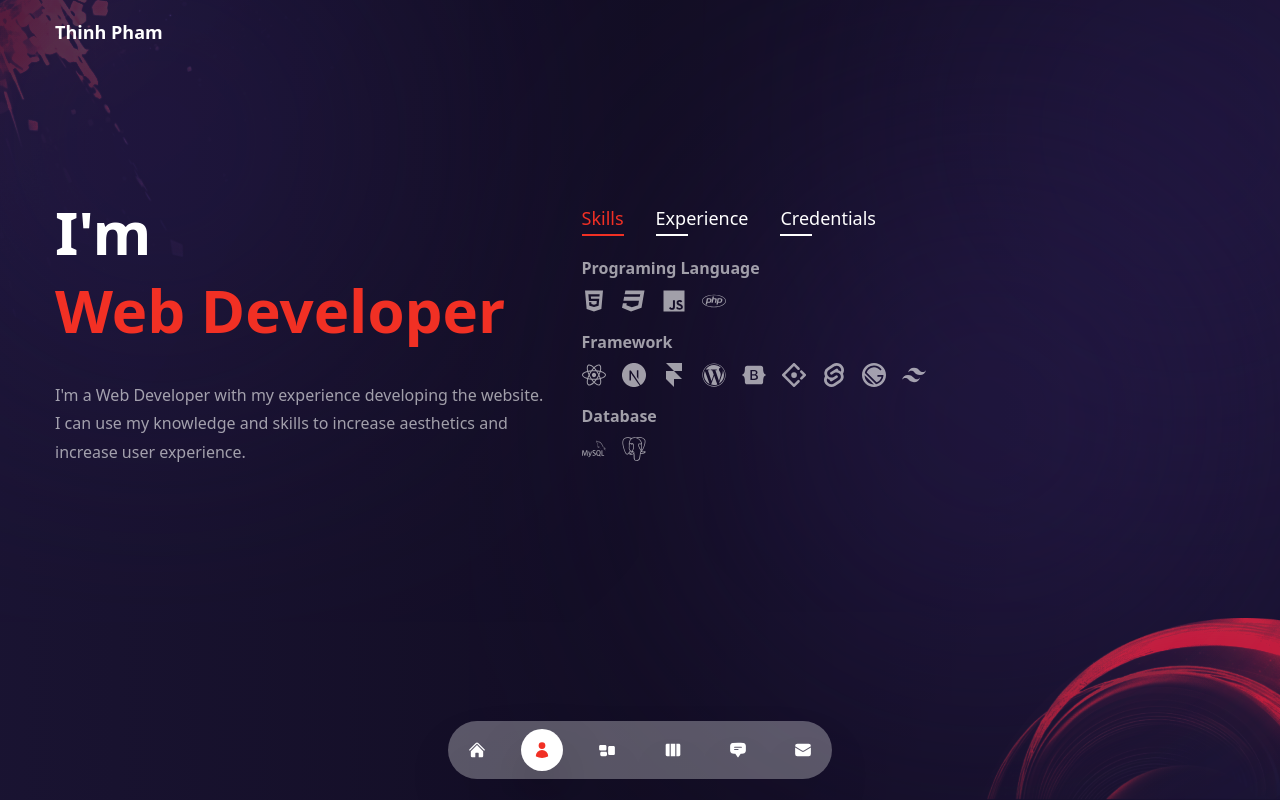
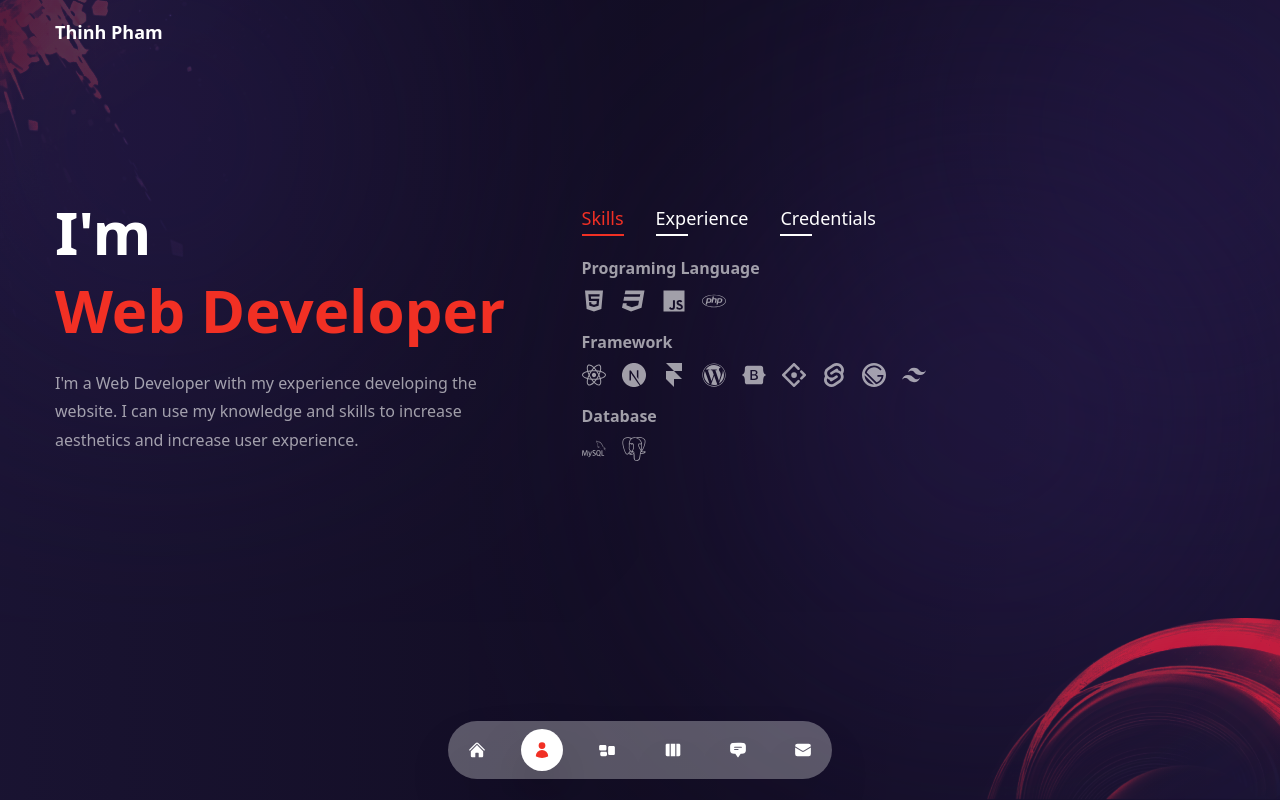
Before and after one commit to thinhpham311-dev/portfolio-profile, a Next.js app: page /about in a window 1280 px wide. Built offline with nearby package versions, Linux system fonts and the light colour scheme; some icons are missing.

Commit message:
update code

```diff
--- a/pages/about/index.js
+++ b/pages/about/index.js
@@ -16,7 +16,7 @@ const aboutData = [
           <FaHtml5 />,
           <FaCss3 />,
           <FaJs />,
-          <FaPhp/>
+          <FaPhp />
         ],
       },
       {
@@ -26,18 +26,18 @@ const aboutData = [
           <SiNextdotjs />,
           <SiFramer />,
           <FaWordpress />,
-          <FaBootstrap/>,
-          <SiAntdesign/>,
-          <SiSvelte/>,
-          <SiGatsby/>,
-          <SiTailwindcss/>
+          <FaBootstrap />,
+          <SiAntdesign />,
+          <SiSvelte />,
+          <SiGatsby />,
+          <SiTailwindcss />
         ],
       },
       {
         title: 'Database',
         icons: [
-          <SiMysql/>,
-          <SiPostgresql/>
+          <SiMysql />,
+          <SiPostgresql />
         ],
       }
     ],
@@ -82,9 +82,9 @@ const About = () => {
   const [index, setIndex] = useState(0)
 
   return <div className="text-center xl:text-left xl:py-32 py-0 h-full">
-    <div className="container mx-auto h-full flex flex-col xl:items-start items-center xl:flex-row xl:gap-x-8 gap-x-4">
+    <div className="container mx-auto h-full flex flex-col xl:items-start items-center xl:flex-row xl:gap-x-12 gap-x-4">
       <div className="flex-1 flex flex-col justify-center">
-        <h1 className="h1 xl:text-left">I'm <br/> <span className="text-accent">Web Developer</span></h1>
+        <h1 className="h1 xl:text-left mb-3 xl:mb-5">I'm <br /> <span className="text-accent">Web Developer</span></h1>
         <p className="xl:text-left"> I'm a Web Developer with my experience developing the website. I can use my knowledge and skills to increase aesthetics and increase user experience. </p>
       </div>
 
@@ -93,15 +93,13 @@ const About = () => {
           {aboutData.map((item, indexItem) => <div key={indexItem} onClick={() => setIndex(indexItem)} className={`${index === indexItem && "text-accent after:!bg-accent after:w-full after:transition-all after:duration-300"} cursor-pointer capitalize xl:text-lg relative after:w-8 after:h-[2px] after:bg-white after:absolute after:-bottom-1 after:left-0`}>{item.title}</div>)}
         </div>
         <div className=' flex flex-col gap-y-2 xl:gap-y-4'>
-          {aboutData[index].info.map((item, indexItem) => <div key={indexItem}>
-            <div className=' mx-auto xl:mx-0 flex-1 flex-col md:flex-row max-w-max gap-x-2 text-white/60'>
+          {aboutData[index].info.map((item, indexItem) => <div key={indexItem} className='mx-auto xl:mx-0 flex-1 flex-col md:flex-row max-w-max gap-x-2 text-white/60'>
             <h3 className="capitalize mb-2 font-bold">{item.title}</h3>
             <div>{item.stage}</div>
             <div className='flex flex-wrap xl:justify-start justify-center gap-x-4'>
               {
                 item.icons?.map((icon, indexIcon) => <div key={indexIcon} className='text-2xl transition-all p-2 xl:p-0'>{icon}</div>)
               }
-              </div>
             </div>
           </div>)}
         </div>
```
Lines whose indentation alone changed are shown as unchanged.
